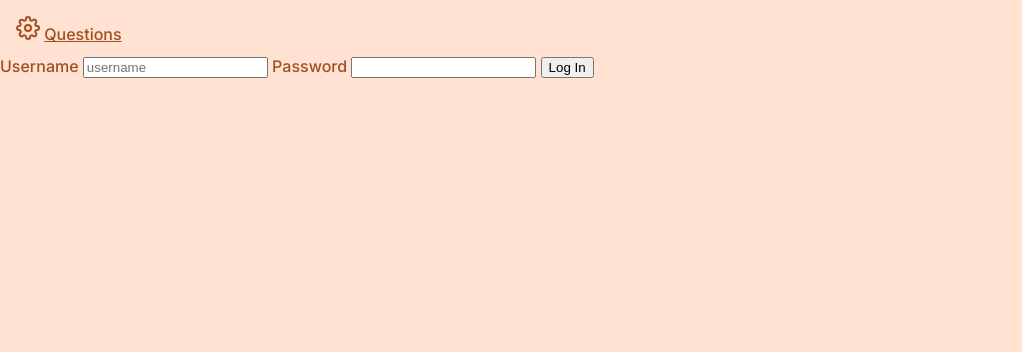
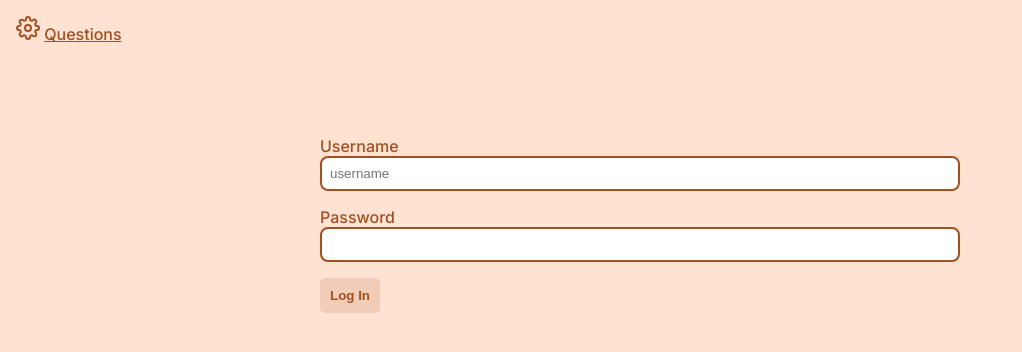
Before and after one commit to funnicus/junction-2022-bonsai-app, a SvelteKit app in the folder client/: page /login in a window 1280 px wide. Shown: the top 352 px of the page, without its empty margins (0-1022 px from the left). Built offline with nearby package versions, Linux system fonts and the light colour scheme.

Commit message:
basic menu styles

```diff
--- a/client/src/routes/login/+page.svelte
+++ b/client/src/routes/login/+page.svelte
@@ -1,5 +1,6 @@
 <script lang="ts">
-	import { userStore } from "$lib/stores/user";
+	import Button from "$lib/components/Button.svelte";
+import { userStore } from "$lib/stores/user";
 
 
 
@@ -35,5 +36,29 @@
     <input type="password" bind:value={password} />
   </label>
 
-  <input type="submit" value="Log In" />
+  <Button type="submit" onClick={handleLogin}>
+    Log In
+  </Button>
 </form>
+
+<style>
+  form {
+    max-width: 40rem;
+    margin: 0 auto;
+    margin-top: 5rem;
+
+  }
+
+  label {
+    display: flex;
+    flex-direction: column;
+    margin-bottom: 1rem;
+  }
+
+  input[type="text"], input[type="password"] {
+    padding: .5rem;
+    border-radius: .5rem;
+    border: 2px solid var(--brown);
+  }
+
+</style>
```
